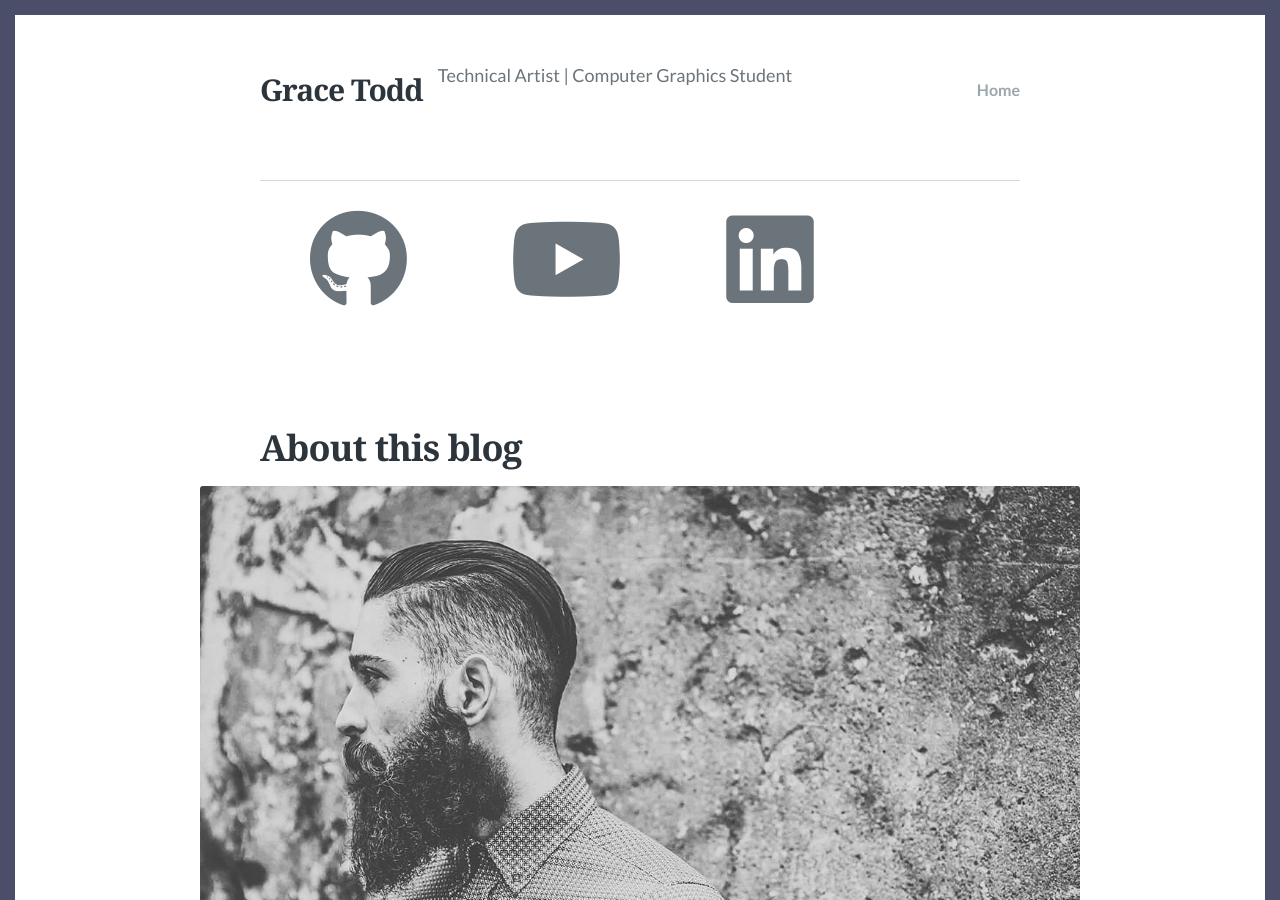
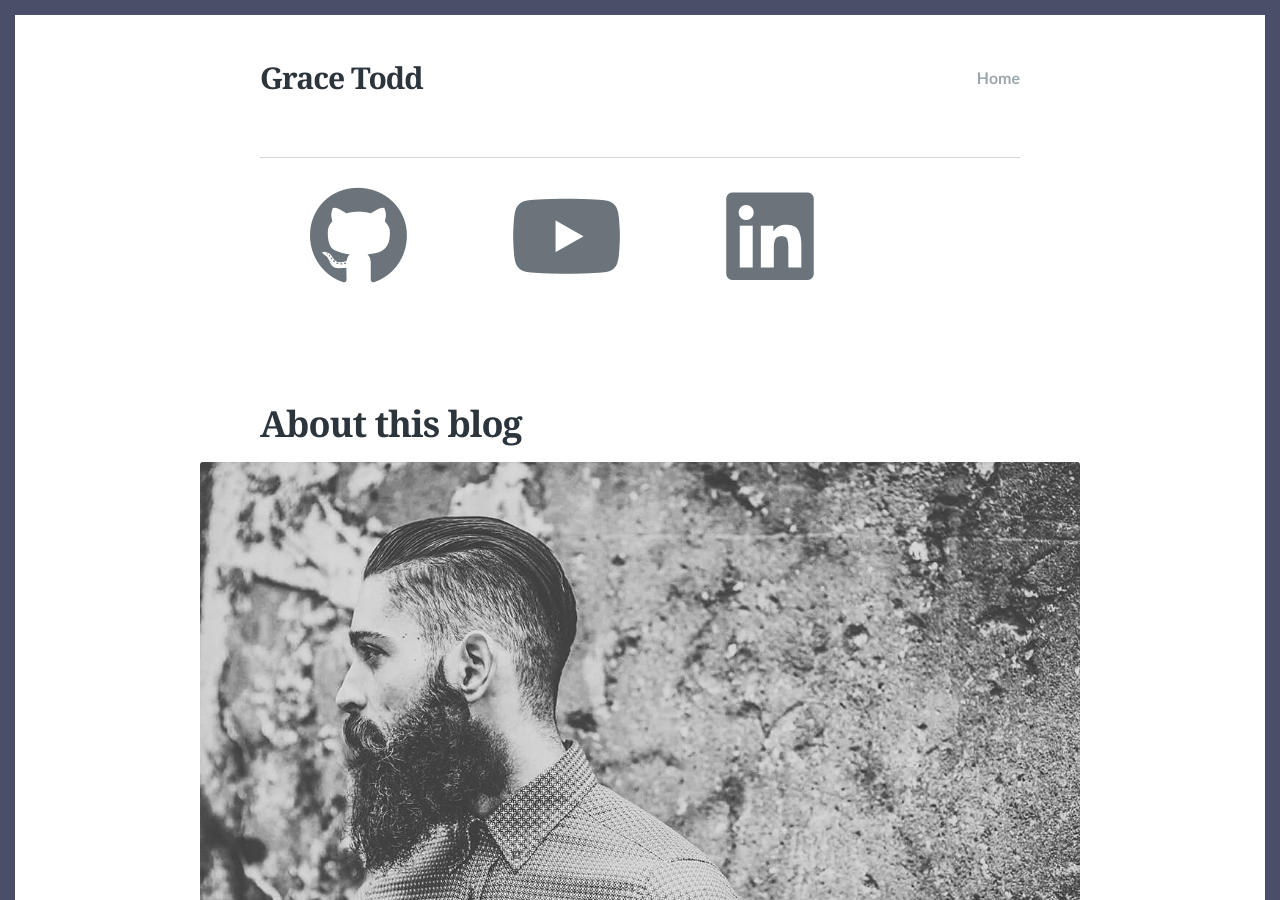
Before and after one commit to toddgr/toddgr.github.io, a Jekyll site: the page built from about.md, in a window 1280 px wide and 900 px high. Built offline with Jekyll 4.4.1, drawn with Linux system fonts in a browser that asks for light colours; some web fonts are replaced.

Commit message:
actually put the subjeading in the description

```diff
--- a/_includes/header.html
+++ b/_includes/header.html
@@ -1,11 +1,8 @@
 <header class="site-header">
   {% if page.url == "/" %}
   <h1 class="site-title"><a class="logo-text" href="{{ site.baseurl }}/">{{site.title}}</a></h1>
-
-  <h4>Technical Artist | Computer Graphics Student</h4>
   {% else %}
   <p class="site-title"><a class="logo-text" href="{{ site.baseurl }}/">{{site.title}}</a></p>
-  <p>Technical Artist | Computer Graphics Student</p>
   {% endif %}
   <nav class="site-navigation">
     <div class="site-navigation-wrap">
```
Also changed, not shown: other parts of _includes/header.html (+1 -0 lines).
